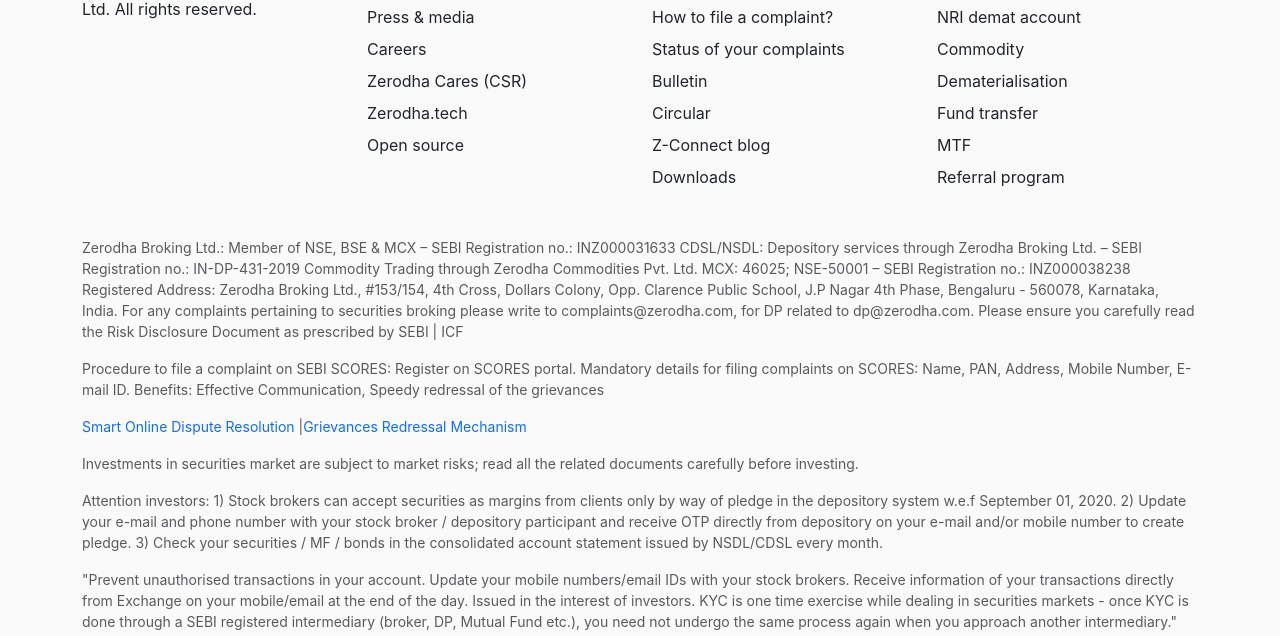
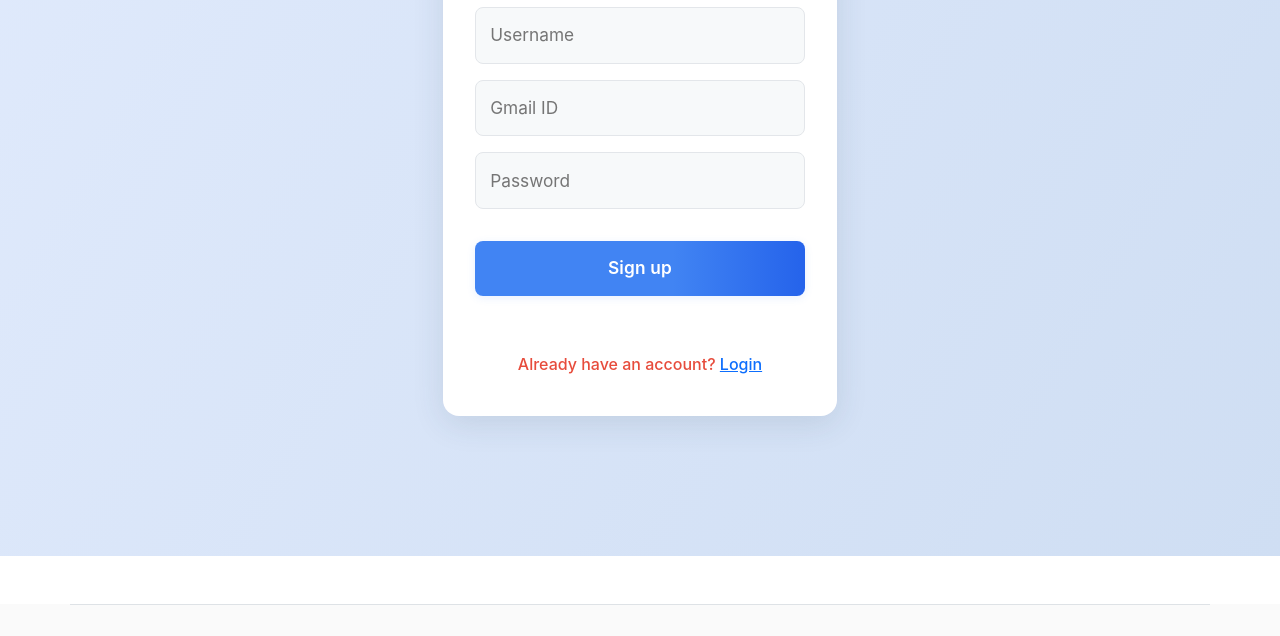
Before and after one commit to anuj23awasthi/Stock-MarketPlace, a React app in the folder frontend/: page /signup in a window 1280 px wide. Shown: the part 317-953 px from the top of the page. Built offline with nearby package versions, Linux system fonts and the light colour scheme.

Commit message:
Signup and logi  page made!

```diff
--- a/dashboard/package.json
+++ b/dashboard/package.json
@@ -13,6 +13,9 @@
     "@testing-library/user-event": "^13.5.0",
     "axios": "^1.10.0",
     "chart.js": "^4.5.0",
+    "passport": "^0.7.0",
+    "passport-local": "^1.0.0",
+    "passport-local-mongoose": "^8.0.0",
     "react": "^19.1.0",
     "react-chartjs-2": "^5.3.0",
     "react-dom": "^19.1.0",
--- a/frontend/src/index.css
+++ b/frontend/src/index.css
@@ -1,3 +1,76 @@
+/* Signup page styles */
+.signup-bg {
+  min-height: 100vh;
+  width: 100vw;
+  display: flex;
+  justify-content: center;
+  align-items: center;
+  background: linear-gradient(120deg,#e0eafc,#cfdef3);
+}
+
+.signup-card {
+  min-width: 340px;
+  max-width: 420px;
+  padding: 2.5rem 2rem;
+  border-radius: 16px;
+  background: #fff;
+  box-shadow: 0 8px 32px rgba(44,62,80,0.12);
+  display: flex;
+  flex-direction: column;
+  gap: 1.5rem;
+  border: none;
+}
+
+.signup-title {
+  text-align: center;
+  margin-bottom: 0.5rem;
+  font-weight: 700;
+  color: #2563eb;
+  letter-spacing: 0.02em;
+}
+
+.signup-fields {
+  display: flex;
+  flex-direction: column;
+  gap: 1rem;
+}
+
+.signup-input {
+  padding: 0.9rem;
+  font-size: 1.08rem;
+  border-radius: 8px;
+  border: 1px solid #e3e6ea;
+  background: #f7f9fa;
+  outline: none;
+  transition: border 0.2s;
+}
+.signup-input:focus {
+  border: 1.5px solid #4184f3;
+}
+
+.signup-btn {
+  padding: 0.9rem;
+  font-size: 1.08rem;
+  background: linear-gradient(90deg,#4184f3 60%,#2563eb 100%);
+  color: #fff;
+  border: none;
+  border-radius: 8px;
+  cursor: pointer;
+  font-weight: 600;
+  box-shadow: 0 2px 8px rgba(65,132,243,0.12);
+  letter-spacing: 0.01em;
+  margin-top: 0.5rem;
+}
+.signup-btn:hover {
+  background: #2563eb;
+}
+
+.signup-msg {
+  text-align: center;
+  font-weight: 500;
+  font-size: 1rem;
+  margin-top: 0.5rem;
+}
 body {
   margin: 0;
   font-family: -apple-system, BlinkMacSystemFont, 'Segoe UI', 'Roboto', 'Oxygen',
--- a/frontend/src/index.js
+++ b/frontend/src/index.js
@@ -4,6 +4,7 @@
 import './index.css';
 import HomePage from './landing_page/home/HomePage';
 import Signup from './landing_page/signup/Signup';
+import Login from './landing_page/signup/Login';
 import AboutPage from './landing_page/about/AboutPage';
 import ProductPage from './landing_page/products/ProductsPage';
 import PricingPage from './landing_page/pricing/PricingPage';
@@ -20,6 +21,8 @@
     <Routes>
       <Route path="/" element={<HomePage />} />
       <Route path="/signup" element={<Signup />} />
+      <Route path="/login" element={<Login />} />
+      <Route path="/login" element={<Login />} />
       <Route path="/about" element={<AboutPage />} />
       <Route path="/product" element={<ProductPage />} />
       <Route path="/pricing" element={<PricingPage />} />
--- /dev/null
+++ b/frontend/src/landing_page/signup/Login.js
@@ -0,0 +1,61 @@
+import React, { useState } from 'react';
+import axios from 'axios';
+import { useNavigate } from 'react-router-dom';
+import '../../index.css';
+
+const Login = () => {
+  const [email, setEmail] = useState('');
+  const [password, setPassword] = useState('');
+  const [message, setMessage] = useState('');
+  const navigate = useNavigate();
+
+  const handleLogin = async (e) => {
+    e.preventDefault();
+    setMessage('');
+    try {
+      const res = await axios.post('http://localhost:3001/login', { email, password });
+      if (res.data.token) {
+        localStorage.setItem('token', res.data.token);
+        setMessage('Login successful!');
+        setTimeout(() => navigate('/dashboard'), 1000);
+      } else {
+        setMessage(res.data.message || 'Login failed');
+      }
+    } catch (err) {
+      setMessage('Invalid credentials or server error');
+    }
+  };
+
+  return (
+    <div className="signup-bg">
+      <div className="signup-card">
+        <h2 className="signup-title">Login</h2>
+        <form className="signup-fields" onSubmit={handleLogin}>
+          <input
+            className="signup-input"
+            type="email"
+            placeholder="Email"
+            value={email}
+            onChange={e => setEmail(e.target.value)}
+            required
+          />
+          <input
+            className="signup-input"
+            type="password"
+            placeholder="Password"
+            value={password}
+            onChange={e => setPassword(e.target.value)}
+            required
+          />
+          <button className="signup-btn" type="submit">Login</button>
+        </form>
+        {message && <div className="signup-msg">{message}</div>}
+        <div className="signup-msg">
+          Don't have an account? <a href="/signup">Sign up</a>
+        </div>
+      </div>
+    </div>
+  );
+};
+
+export default Login;
--- a/frontend/src/landing_page/signup/Signup.js
+++ b/frontend/src/landing_page/signup/Signup.js
@@ -1,9 +1,66 @@
-import React from 'react'
+import React, { useState } from "react";
+import axios from "axios";
 
 function Signup() {
+  const [form, setForm] = useState({ username: "", email: "", password: "" });
+  const [msg, setMsg] = useState("");
+
+  const handleChange = (e) =>
+    setForm({ ...form, [e.target.name]: e.target.value });
+
+  const handleSubmit = async (e) => {
+    e.preventDefault();
+    setMsg("");
+    try {
+      await axios.post("http://localhost:3001/signup", form);
+      setMsg("Signup successful! Please login.");
+    } catch {
+      setMsg("Signup failed. User may already exist.");
+    }
+  };
+
   return (
-    <h1>Signup</h1>
-  )
+    <div className="signup-bg">
+      <form className="signup-card" onSubmit={handleSubmit}>
+        <h2 className="signup-title">Create your account</h2>
+        <div className="signup-fields">
+          <input
+            name="username"
+            type="text"
+            placeholder="Username"
+            onChange={handleChange}
+            value={form.username}
+            required
+            className="signup-input"
+          />
+          <input
+            name="email"
+            type="email"
+            placeholder="Gmail ID"
+            onChange={handleChange}
+            value={form.email}
+            required
+            className="signup-input"
+          />
+          <input
+            name="password"
+            type="password"
+            placeholder="Password"
+            onChange={handleChange}
+            value={form.password}
+            required
+            className="signup-input"
+          />
+        </div>
+        <button type="submit" className="signup-btn">Sign up</button>
+            <div className="signup-msg" style={{color:msg.includes("success")?"#2563eb":"#e74c3c"}}>
+              {msg}
+              <br />
+              Already have an account? <a href="/login">Login</a>
+            </div>
+      </form>
+    </div>
+  );
 }
 
 export default Signup;
```
Also changed, not shown: 1 other file.
